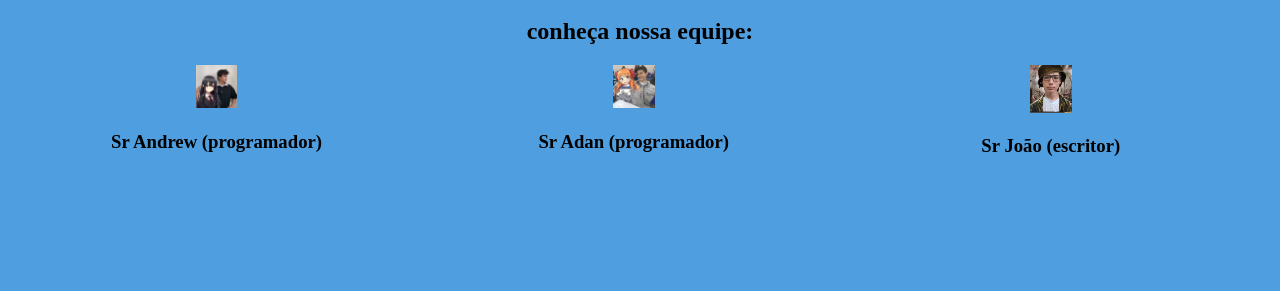
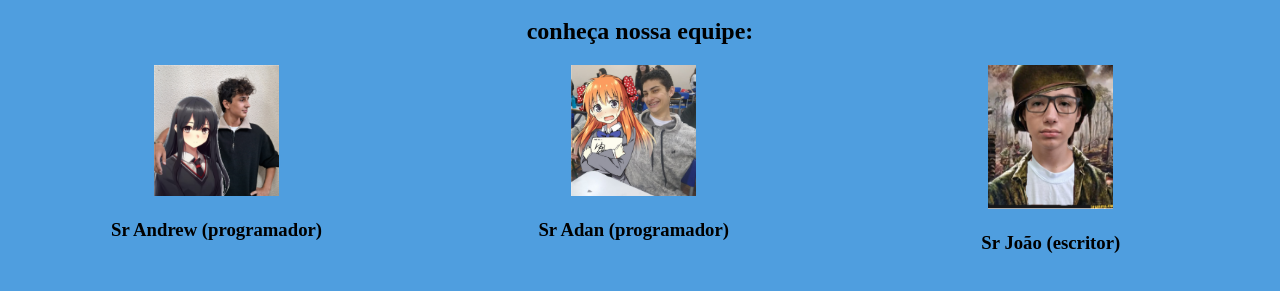
Before and after one commit to andrewsanita/caneta-azul-site, a plain HTML site: page index.html in a window 1280 px wide. Shown: the part 331-622 px from the top of the page. Drawn offline with Linux system fonts and the light colour scheme.

Commit message:
v xcvcgmncgn

```diff
--- a/index.html
+++ b/index.html
@@ -28,15 +28,15 @@
         <h2>conheça nossa equipe: </h2>
         <div class="integrantes">
             <div>
-                <img src="/andrew lindo.png" alt="Foto do andrew lindo">
+                <img class="ft_integrante" src="/andrew lindo.png" alt="Foto do andrew lindo">
                 <h3>Sr Andrew (programador) </h3>
             </div>
             <div>
-                <img src="/adan gostoso.png" alt="Foto do adan gostoso">
+                <img class="ft_integrante" src="/adan gostoso.png" alt="Foto do adan gostoso">
                 <h3>Sr Adan (programador) </h3>
             </div>
             <div>
-                <img src="/joao de guerra.png" alt="Foto do Joao de guerra">
+                <img class="ft_integrante" src="/joao de guerra.png" alt="Foto do Joao de guerra">
                 <h3>Sr João (escritor) </h3>
             </div>
         </div>
--- a/style.css
+++ b/style.css
@@ -38,5 +38,8 @@ header{
 .integrantes{
     display: grid;
     grid-template-columns: 33% 33% 33%;
-    width: 20% 20% 20%;
 }
+
+.ft_integrante{
+    width: 30%;
+}
```
